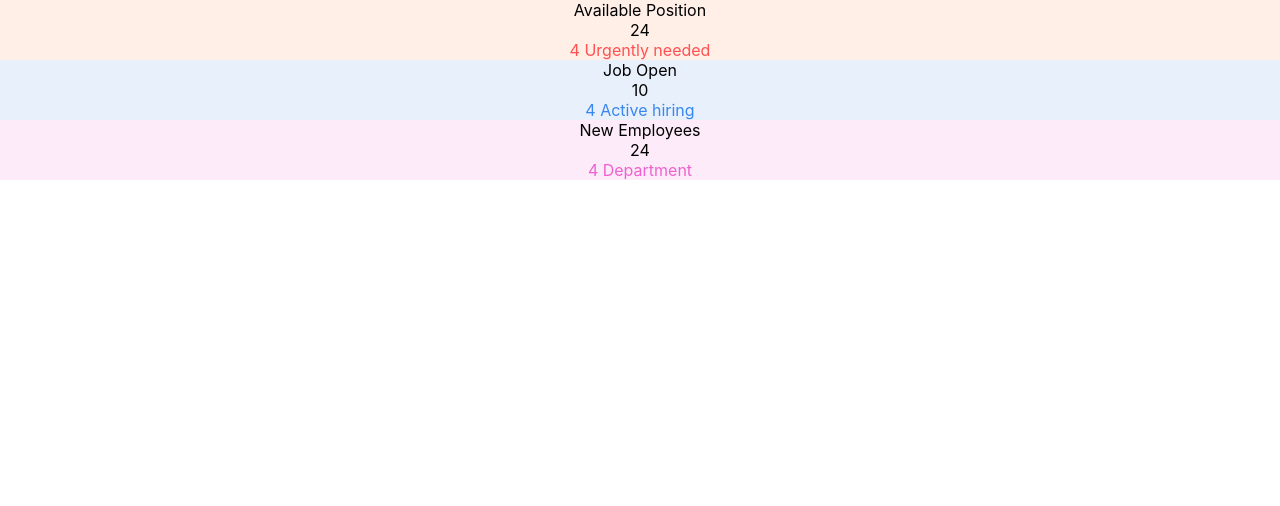
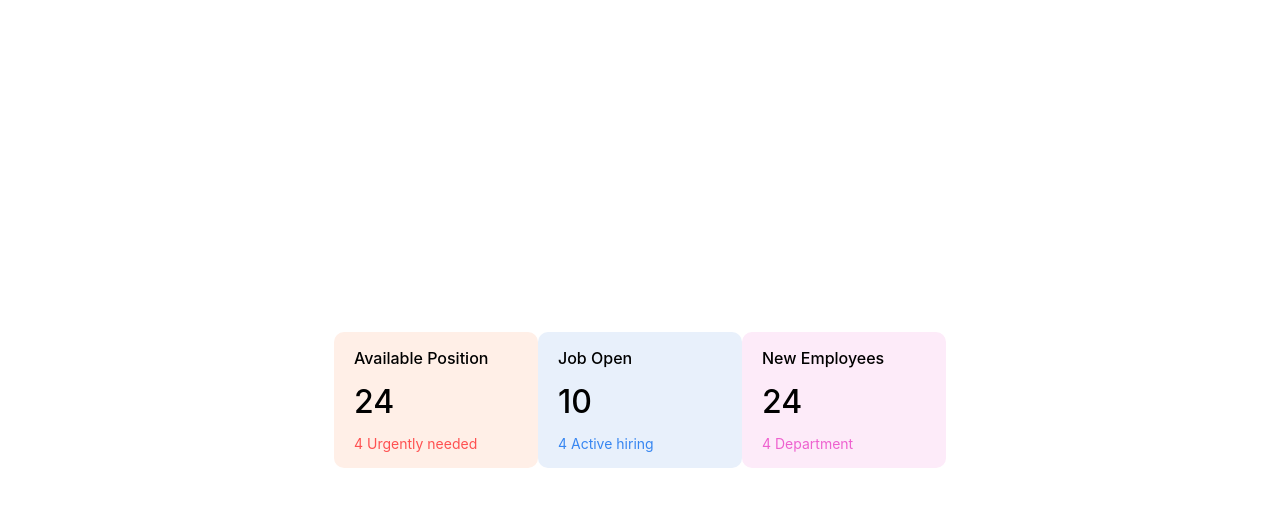
Before and after one commit to 70Ni/HR-dashboard, a React (Create React App) app: page / in a window 1280 px wide. Shown: the top 506 px of the page. Built offline with nearby package versions, Linux system fonts and the light colour scheme.

Commit message:
Other changes on package.json, App  CSSand Index CSS

```diff
--- a/package.json
+++ b/package.json
@@ -6,6 +6,7 @@
     "@testing-library/jest-dom": "^5.17.0",
     "@testing-library/react": "^13.4.0",
     "@testing-library/user-event": "^13.5.0",
+    "ajv": "^8.17.1",
     "react": "^18.3.1",
     "react-dom": "^18.3.1",
     "react-scripts": "5.0.1",
@@ -34,5 +35,8 @@
       "last 1 firefox version",
       "last 1 safari version"
     ]
+  },
+  "devDependencies": {
+    "tailwindcss": "^3.4.6"
   }
 }
--- a/src/App.css
+++ b/src/App.css
@@ -1,5 +1,11 @@
+
+
+
+
 .App {
   text-align: center;
+  min-height: 100vh;
+
 }
 
 .App-logo {
--- a/src/index.css
+++ b/src/index.css
@@ -1,3 +1,9 @@
+@tailwind base;
+@tailwind components;
+@tailwind utilities;
+
+
+
 body {
   margin: 0;
   font-family: -apple-system, BlinkMacSystemFont, 'Segoe UI', 'Roboto', 'Oxygen',
```
Also changed, not shown: 1 other file (tests, documents, lock files or other folders).
